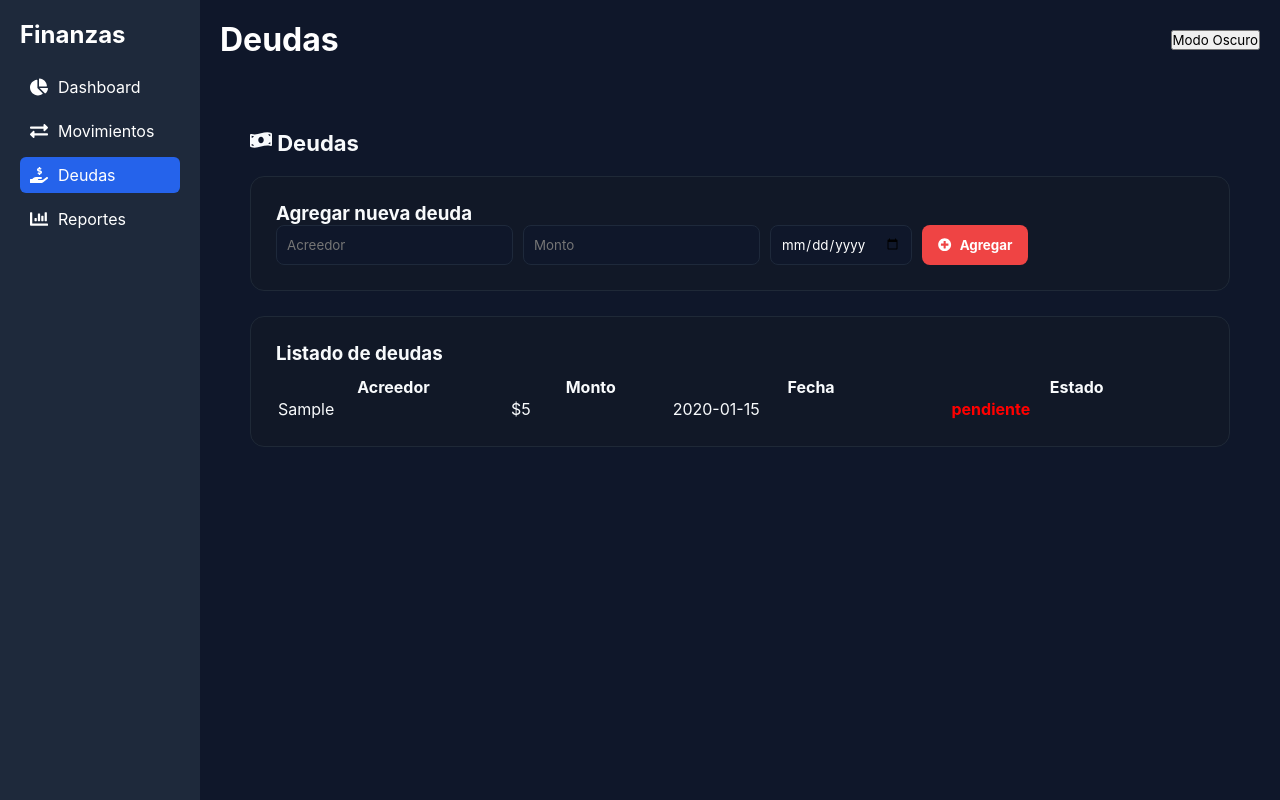
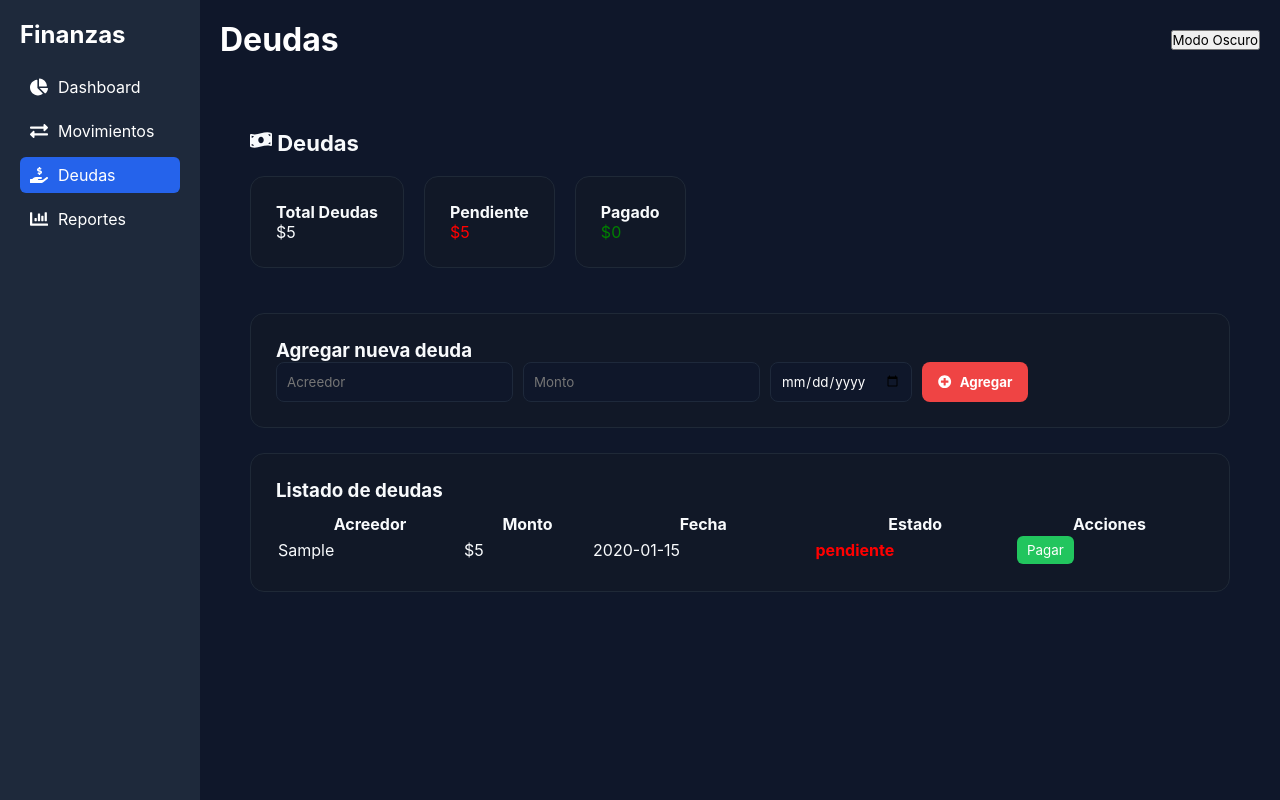
Before and after one commit to Richy211/FinanzasPersonales, a React (Vite) app: page /deudas in a window 1280 px wide. Both pictures are taken after typing "Sample", "5", "2020-01-15" into the empty fields and a click on the button "Agregar". Built offline with nearby package versions, Linux system fonts and the light colour scheme.

Commit message:
feat: agregar pago de deudas y totales

```diff
--- a/src/pages/Deudas.jsx
+++ b/src/pages/Deudas.jsx
@@ -15,6 +15,25 @@ export default function Deudas() {
       [e.target.name]: e.target.value,
     });
   };
+
+  const pagarDeuda = (id) => {
+  const nuevasDeudas = deudas.map((d) =>
+    d.id === id ? { ...d, estado: "pagado" } : d
+  );
+
+  setDeudas(nuevasDeudas);
+};
+
+const totalDeudas = deudas.reduce((acc, d) => acc + Number(d.monto), 0);
+
+const totalPendiente = deudas
+  .filter((d) => d.estado === "pendiente")
+  .reduce((acc, d) => acc + Number(d.monto), 0);
+
+const totalPagado = deudas
+  .filter((d) => d.estado === "pagado")
+  .reduce((acc, d) => acc + Number(d.monto), 0);
+
 
   const agregarDeuda = () => {
     const nuevaDeuda = {
@@ -37,6 +56,27 @@ export default function Deudas() {
       <h1 className="page-title">
         <FaMoneyBillWave /> Deudas
       </h1>
+
+<div style={{ display: "flex", gap: "20px", marginBottom: "20px" }}>
+
+  <div className="card">
+    <h4>Total Deudas</h4>
+    <p>${totalDeudas}</p>
+  </div>
+
+  <div className="card">
+    <h4>Pendiente</h4>
+    <p style={{ color: "red" }}>${totalPendiente}</p>
+  </div>
+
+  <div className="card">
+    <h4>Pagado</h4>
+    <p style={{ color: "green" }}>${totalPagado}</p>
+  </div>
+
+</div>
+
+
 
       <div className="card">
         <h3>Agregar nueva deuda</h3>
@@ -96,6 +136,7 @@ export default function Deudas() {
               <th>Monto</th>
               <th>Fecha</th>
               <th>Estado</th>
+              <th>Acciones</th>
             </tr>
           </thead>
 
@@ -105,9 +146,33 @@ export default function Deudas() {
                 <td>{d.acreedor}</td>
                 <td>${d.monto}</td>
                 <td>{d.fecha}</td>
-                <td style={{ color: "red", fontWeight: "bold" }}>
-                  {d.estado}
+                <td style={{
+    color: d.estado === "pagado" ? "green" : "red",
+    fontWeight: "bold"
+  }}
+>
+  {d.estado}
                 </td>
+
+
+                <td>
+                    {d.estado === "pendiente" && (
+                      <button
+                        onClick={() => pagarDeuda(d.id)}
+                        style={{
+                          background: "#22c55e",
+                          border: "none",
+                          padding: "6px 10px",
+                          color: "white",
+                          borderRadius: "6px",
+                          cursor: "pointer"
+                        }}
+                      >
+                        Pagar
+                      </button>
+                    )}
+                  </td>
+
               </tr>
             ))}
           </tbody>
```
